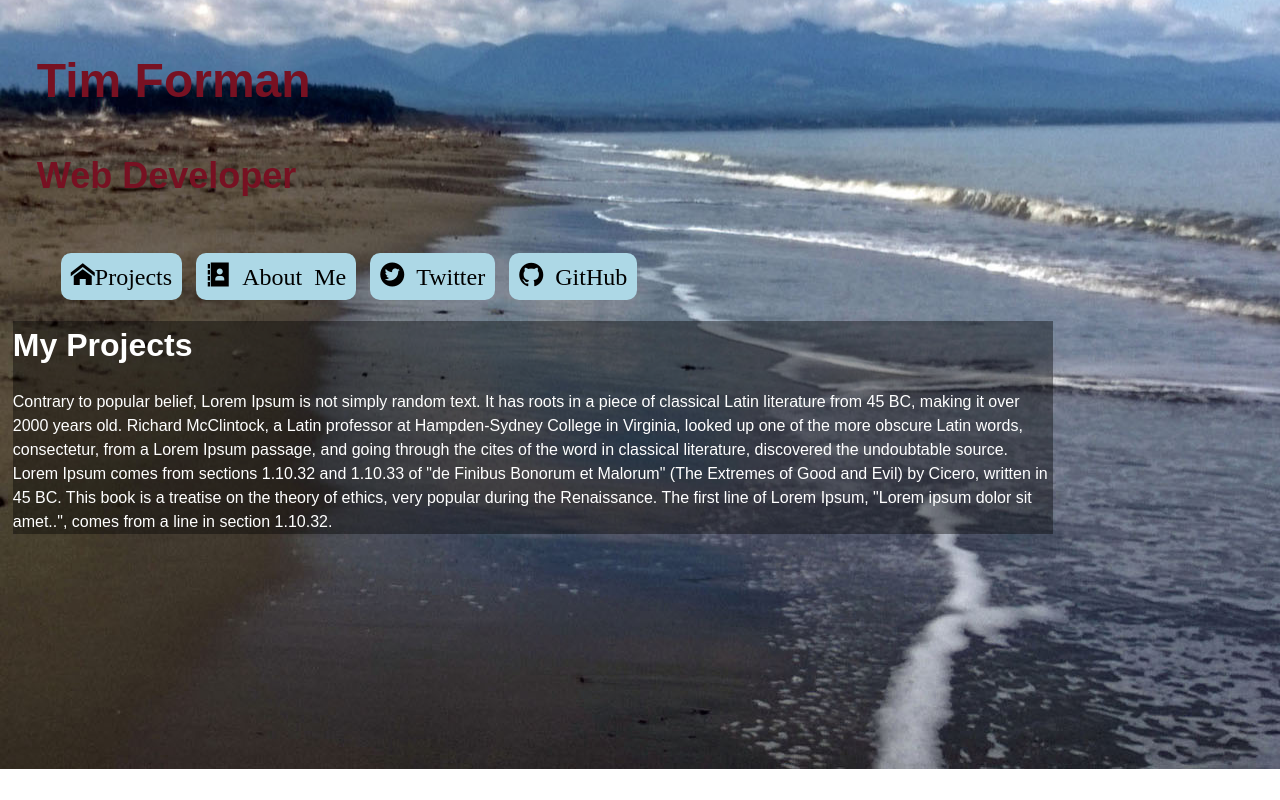
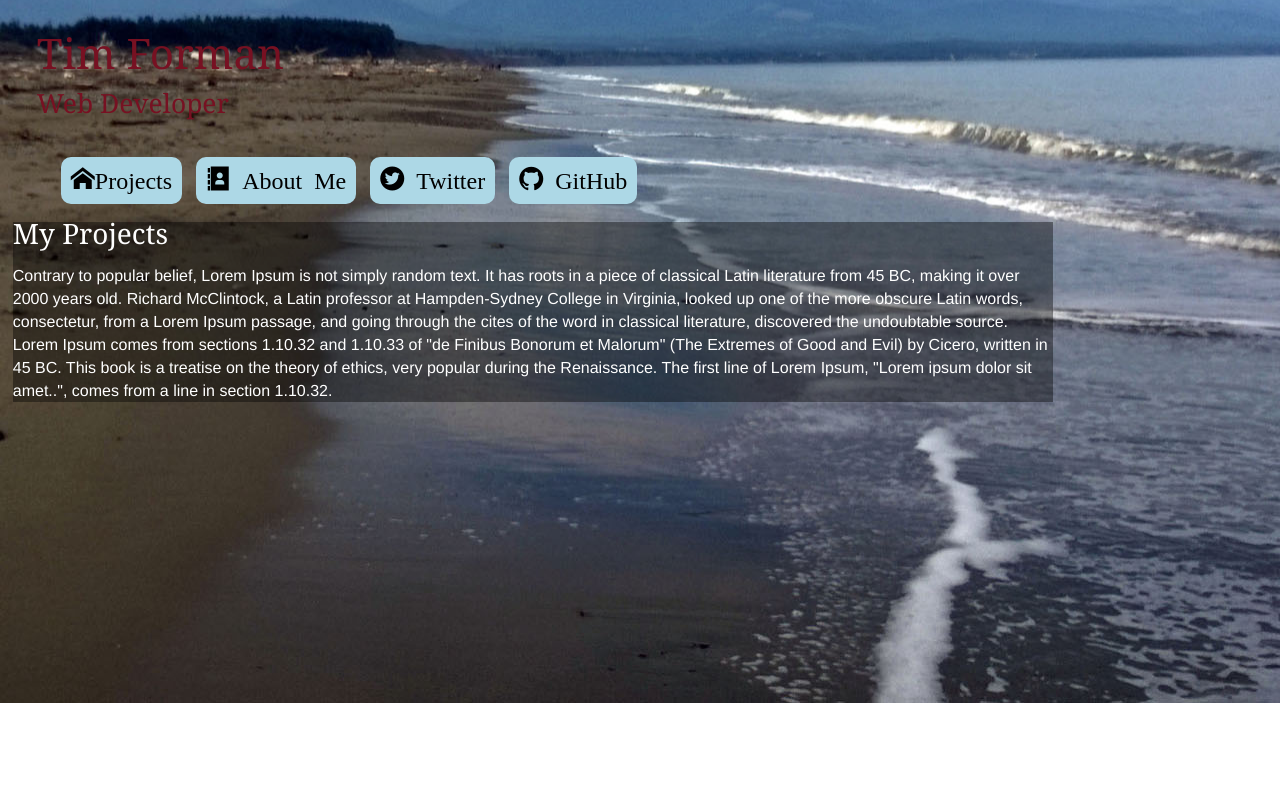
Before and after one commit to T4Man/portfolio, a plain HTML site: page index.html in a window 1280 px wide. Drawn offline with nearby package versions, Linux system fonts and the light colour scheme; files whose address does not match are found by name.

Commit message:
add font family

```diff
--- a/styles/base.css
+++ b/styles/base.css
@@ -16,6 +16,47 @@ body {
 
 /*TEXT STYLES
 =======================================*/
+h1 {
+  font-family: 'Helvetica Neue', Helvetica, Arial, sans-serif;
+  font-size: 1.75em;
+  font-style: normal;
+  font-variant: normal;
+  font-weight: 500;
+  line-height: 23px;
+}
+h2 {
+  font-family: 'Helvetica Neue', Helvetica, Arial, sans-serif;
+  font-size: 1.1em;
+  font-style: normal;
+  font-variant: normal;
+  font-weight: 500;
+  line-height: 23px;
+}
+p {
+  font-family: 'Helvetica Neue', Helvetica, Arial, sans-serif;
+  font-size: 1.0em;
+  font-style: normal;
+  font-variant: normal;
+  font-weight: 400;
+  line-height: 23px;
+}
+blockquote {
+  font-family: 'Helvetica Neue', Helvetica, Arial, sans-serif;
+  font-size: 1.0em;
+  font-style: normal;
+  font-variant: normal;
+  font-weight: 400;
+  line-height: 23px;
+}
+pre {
+  font-family: 'Helvetica Neue', Helvetica, Arial, sans-serif;
+  font-size: .68em;
+  font-style: normal;
+  font-variant: normal;
+  font-weight: 400;
+  line-height: 23px;
+}
+
 p {
   font-size: 1em;
 }
--- a/styles/modules.css
+++ b/styles/modules.css
@@ -71,6 +71,12 @@
   body {
     background: url("../images/DungSpitEdit.jpg") no-repeat center;
   }
+  h1 {
+    font-family: Georgia, Helvetica, Arial, sans-serif;
+  }
+  h2 {
+    font-family: Georgia, Helvetica, Arial, sans-serif;
+  }
   #projects {
     background-color: rgba(0, 0, 0, 0.4);
   }
```
